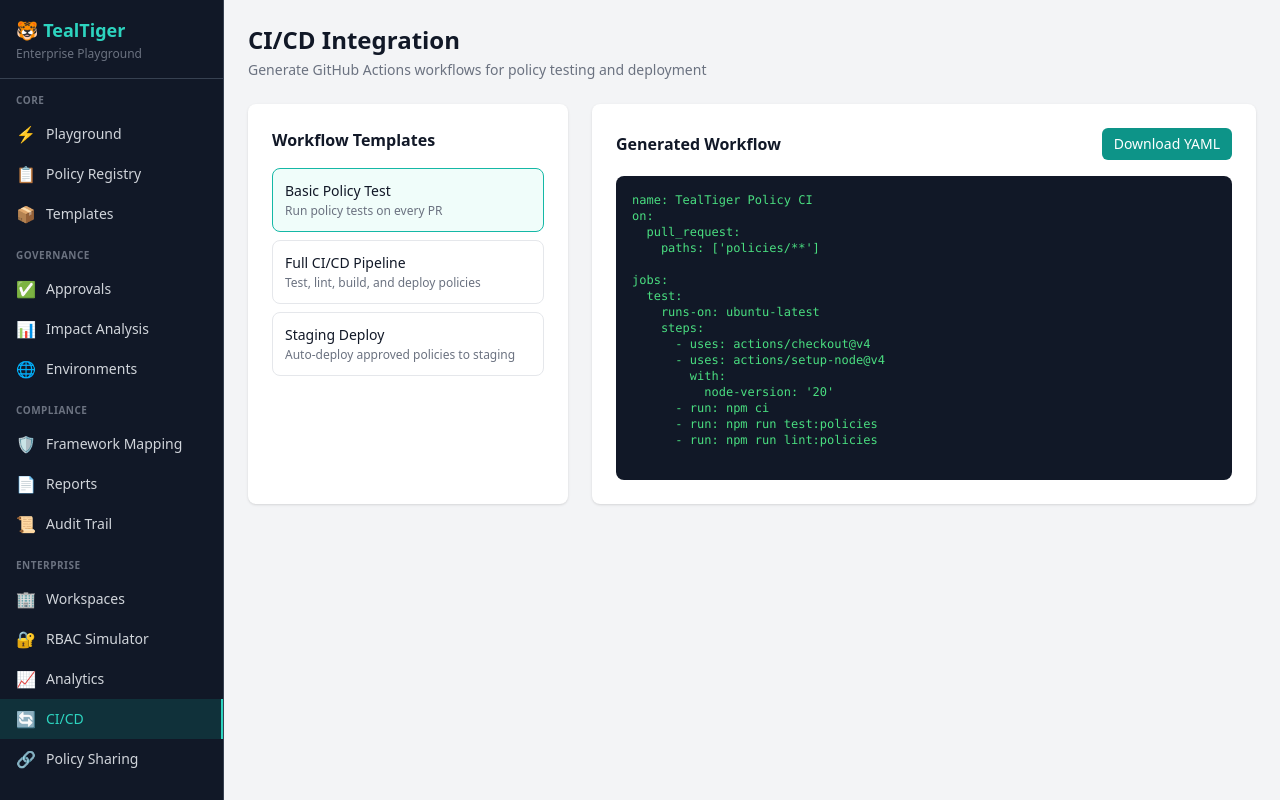
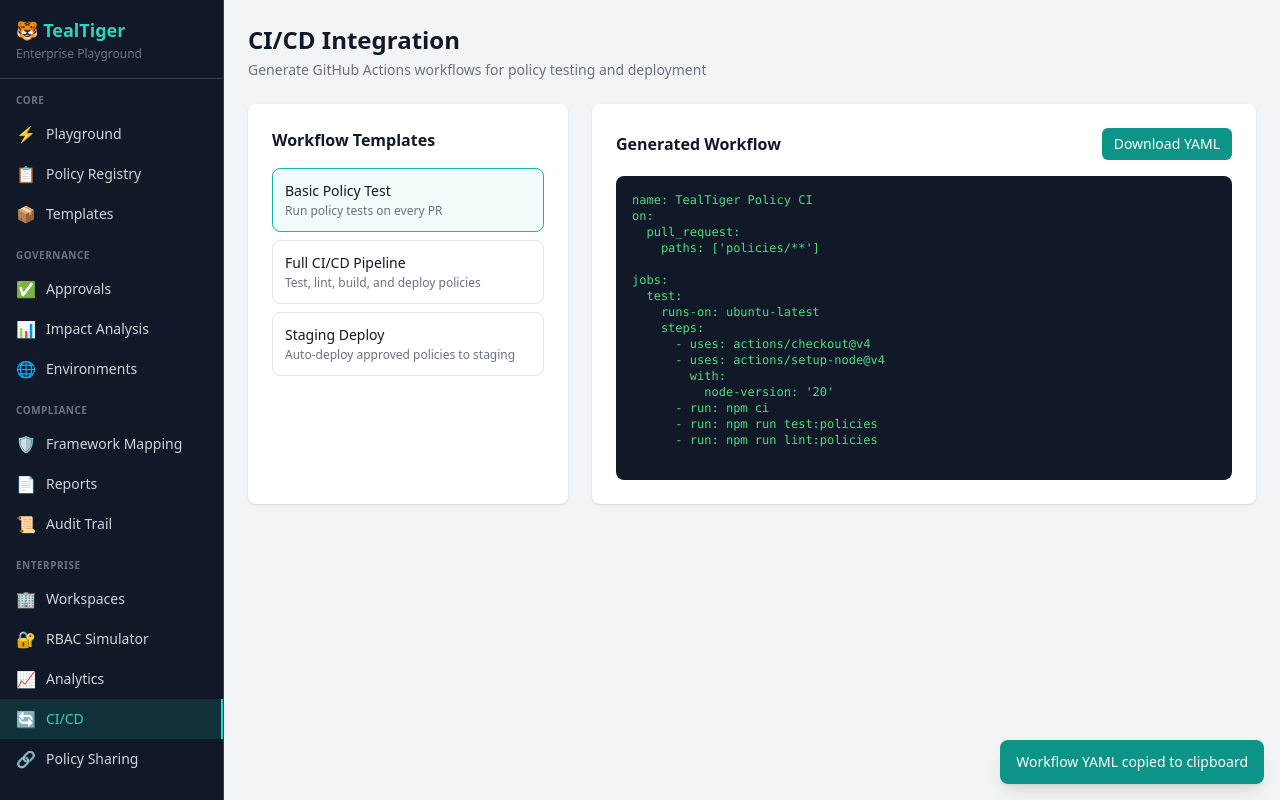
Before and after one commit to agentguard-ai/TealTiger-Playground, a React (Vite) app: page /cicd in a window 1280 px wide. Both pictures are taken after a click on the button "Download YAML". Built offline with nearby package versions, Linux system fonts and the light colour scheme; no server answers.

Commit message:
Add interactive toast notifications to all page buttons

```diff
--- /dev/null
+++ b/src/components/Toast.tsx
@@ -0,0 +1,23 @@
+interface ToastProps {
+  toasts: Array<{ id: number; message: string; type: 'success' | 'info' }>;
+}
+
+export function ToastContainer({ toasts }: ToastProps) {
+  if (toasts.length === 0) return null;
+  return (
+    <div className="fixed bottom-4 right-4 z-50 space-y-2">
+      {toasts.map(t => (
+        <div
+          key={t.id}
+          className={`px-4 py-3 rounded-lg shadow-lg text-sm font-medium animate-slide-up ${
+            t.type === 'success'
+              ? 'bg-teal-600 text-white'
+              : 'bg-gray-800 text-white'
+          }`}
+        >
+          {t.message}
+        </div>
+      ))}
+    </div>
+  );
+}
--- /dev/null
+++ b/src/hooks/useToast.ts
@@ -0,0 +1,21 @@
+import { useState, useCallback } from 'react';
+
+interface Toast {
+  id: number;
+  message: string;
+  type: 'success' | 'info';
+}
+
+let toastId = 0;
+
+export function useToast() {
+  const [toasts, setToasts] = useState<Toast[]>([]);
+
+  const show = useCallback((message: string, type: 'success' | 'info' = 'info') => {
+    const id = ++toastId;
+    setToasts(prev => [...prev, { id, message, type }]);
+    setTimeout(() => setToasts(prev => prev.filter(t => t.id !== id)), 3000);
+  }, []);
+
+  return { toasts, show };
+}
--- a/src/index.css
+++ b/src/index.css
@@ -49,3 +49,11 @@ code {
     min-height: 44px;
   }
 }
+
+@keyframes slide-up {
+  from { opacity: 0; transform: translateY(10px); }
+  to { opacity: 1; transform: translateY(0); }
+}
+.animate-slide-up {
+  animation: slide-up 0.2s ease-out;
+}
--- a/src/pages/AuditPage.tsx
+++ b/src/pages/AuditPage.tsx
@@ -1,3 +1,6 @@
+import { useToast } from '../hooks/useToast';
+import { ToastContainer } from '../components/Toast';
+
 const DEMO_EVENTS = [
   { id: '1', action: 'policy.promoted', actor: 'admin', resource: 'PII Detection v2.1.0', timestamp: '2026-03-15 10:30:00', detail: 'Promoted to Production' },
   { id: '2', action: 'policy.approved', actor: 'security-lead', resource: 'Cost Control v1.3.0', timestamp: '2026-03-14 16:22:00', detail: 'Approved for staging' },
@@ -17,6 +20,8 @@ const ACTION_ICONS: Record<string, string> = {
 };
 
 export function AuditPage() {
+  const { toasts, show } = useToast();
+
   return (
     <div className="p-6">
       <div className="flex items-center justify-between mb-6">
@@ -25,8 +30,8 @@ export function AuditPage() {
           <p className="text-sm text-gray-500 mt-1">Immutable log of all operations</p>
         </div>
         <div className="flex gap-2">
-          <button className="px-3 py-1.5 bg-white text-gray-700 text-sm rounded-md border hover:bg-gray-50">Export CSV</button>
-          <button className="px-3 py-1.5 bg-white text-gray-700 text-sm rounded-md border hover:bg-gray-50">Export JSON</button>
+          <button className="px-3 py-1.5 bg-white text-gray-700 text-sm rounded-md border hover:bg-gray-50" onClick={() => show('Audit trail exported as CSV', 'success')}>Export CSV</button>
+          <button className="px-3 py-1.5 bg-white text-gray-700 text-sm rounded-md border hover:bg-gray-50" onClick={() => show('Audit trail exported as JSON', 'success')}>Export JSON</button>
         </div>
       </div>
       <div className="bg-white rounded-lg shadow overflow-hidden">
@@ -43,6 +48,7 @@ export function AuditPage() {
           </div>
         ))}
       </div>
+      <ToastContainer toasts={toasts} />
     </div>
   );
 }
--- a/src/pages/CICDPage.tsx
+++ b/src/pages/CICDPage.tsx
@@ -1,4 +1,6 @@
 import { useState } from 'react';
+import { useToast } from '../hooks/useToast';
+import { ToastContainer } from '../components/Toast';
 
 const TEMPLATES = [
   { id: 'basic', name: 'Basic Policy Test', desc: 'Run policy tests on every PR' },
@@ -8,6 +10,7 @@ const TEMPLATES = [
 
 export function CICDPage() {
   const [selected, setSelected] = useState('basic');
+  const { toasts, show } = useToast();
 
   return (
     <div className="p-6">
@@ -33,7 +36,7 @@ export function CICDPage() {
         <div className="lg:col-span-2 bg-white rounded-lg shadow p-6">
           <div className="flex items-center justify-between mb-4">
             <h2 className="font-semibold text-gray-900">Generated Workflow</h2>
-            <button className="px-3 py-1.5 bg-teal-600 text-white text-sm rounded-md hover:bg-teal-700">Download YAML</button>
+            <button className="px-3 py-1.5 bg-teal-600 text-white text-sm rounded-md hover:bg-teal-700" onClick={() => show('Workflow YAML copied to clipboard', 'success')}>Download YAML</button>
           </div>
           <pre className="bg-gray-900 text-green-400 p-4 rounded-lg text-xs overflow-auto max-h-96 font-mono">
 {`name: TealTiger Policy CI
@@ -71,6 +74,7 @@ ${selected === 'staging' ? `
           </pre>
         </div>
       </div>
+      <ToastContainer toasts={toasts} />
     </div>
   );
 }
--- a/src/pages/ComplianceReportsPage.tsx
+++ b/src/pages/ComplianceReportsPage.tsx
@@ -1,4 +1,9 @@
+import { useToast } from '../hooks/useToast';
+import { ToastContainer } from '../components/Toast';
+
 export function ComplianceReportsPage() {
+  const { toasts, show } = useToast();
+
   return (
     <div className="p-6">
       <div className="mb-6">
@@ -21,11 +26,12 @@ export function ComplianceReportsPage() {
           </div>
         </div>
         <div className="flex gap-3">
-          <button className="px-4 py-2 bg-teal-600 text-white text-sm rounded-md hover:bg-teal-700">Generate PDF Report</button>
-          <button className="px-4 py-2 bg-white text-gray-700 text-sm rounded-md border hover:bg-gray-50">Export CSV</button>
-          <button className="px-4 py-2 bg-white text-gray-700 text-sm rounded-md border hover:bg-gray-50">Schedule Report</button>
+          <button className="px-4 py-2 bg-teal-600 text-white text-sm rounded-md hover:bg-teal-700" onClick={() => show('PDF report generated successfully', 'success')}>Generate PDF Report</button>
+          <button className="px-4 py-2 bg-white text-gray-700 text-sm rounded-md border hover:bg-gray-50" onClick={() => show('CSV export downloaded', 'success')}>Export CSV</button>
+          <button className="px-4 py-2 bg-white text-gray-700 text-sm rounded-md border hover:bg-gray-50" onClick={() => show('Report scheduling coming in v1.2.0', 'info')}>Schedule Report</button>
         </div>
       </div>
+      <ToastContainer toasts={toasts} />
     </div>
   );
 }
--- a/src/pages/PoliciesPage.tsx
+++ b/src/pages/PoliciesPage.tsx
@@ -1,4 +1,6 @@
 import { useState } from 'react';
+import { useToast } from '../hooks/useToast';
+import { ToastContainer } from '../components/Toast';
 
 const DEMO_POLICIES = [
   { id: '1', name: 'PII Detection & Redaction', state: 'Production', version: '2.1.0', author: 'admin', tags: ['security', 'pii'], updatedAt: '2026-03-10' },
@@ -17,6 +19,7 @@ const STATE_COLORS: Record<string, string> = {
 
 export function PoliciesPage() {
   const [search, setSearch] = useState('');
+  const { toasts, show } = useToast();
   const filtered = DEMO_POLICIES.filter(p =>
     p.name.toLowerCase().includes(search.toLowerCase()) ||
     p.tags.some(t => t.includes(search.toLowerCase()))
@@ -29,7 +32,7 @@ export function PoliciesPage() {
           <h1 className="text-2xl font-bold text-gray-900">Policy Registry</h1>
           <p className="text-sm text-gray-500 mt-1">Manage, version, and review your policies</p>
         </div>
-        <button className="px-4 py-2 bg-teal-600 text-white text-sm rounded-md hover:bg-teal-700">+ New Policy</button>
+        <button className="px-4 py-2 bg-teal-600 text-white text-sm rounded-md hover:bg-teal-700" onClick={() => show('Navigate to Playground to create a policy', 'info')}>+ New Policy</button>
       </div>
       <input
         type="text"
@@ -64,6 +67,7 @@ export function PoliciesPage() {
           </tbody>
         </table>
       </div>
+      <ToastContainer toasts={toasts} />
     </div>
   );
 }
--- a/src/pages/SharingPage.tsx
+++ b/src/pages/SharingPage.tsx
@@ -1,4 +1,9 @@
+import { useToast } from '../hooks/useToast';
+import { ToastContainer } from '../components/Toast';
+
 export function SharingPage() {
+  const { toasts, show } = useToast();
+
   return (
     <div className="p-6">
       <div className="mb-6">
@@ -26,10 +31,11 @@ export function SharingPage() {
                 <span key={t} className="bg-gray-100 text-gray-600 text-xs px-2 py-0.5 rounded">{t}</span>
               ))}
             </div>
-            <button className="mt-3 w-full px-3 py-1.5 bg-teal-600 text-white text-xs rounded-md hover:bg-teal-700">Fork to Workspace</button>
+            <button className="mt-3 w-full px-3 py-1.5 bg-teal-600 text-white text-xs rounded-md hover:bg-teal-700" onClick={() => show('Policy forked to your workspace', 'success')}>Fork to Workspace</button>
           </div>
         ))}
       </div>
+      <ToastContainer toasts={toasts} />
     </div>
   );
 }
--- a/src/pages/WorkspacesPage.tsx
+++ b/src/pages/WorkspacesPage.tsx
@@ -1,4 +1,9 @@
+import { useToast } from '../hooks/useToast';
+import { ToastContainer } from '../components/Toast';
+
 export function WorkspacesPage() {
+  const { toasts, show } = useToast();
+
   return (
     <div className="p-6">
       <div className="flex items-center justify-between mb-6">
@@ -6,7 +11,7 @@ export function WorkspacesPage() {
           <h1 className="text-2xl font-bold text-gray-900">Workspace Management</h1>
           <p className="text-sm text-gray-500 mt-1">Manage team workspaces, members, and permissions</p>
         </div>
-        <button className="px-4 py-2 bg-teal-600 text-white text-sm rounded-md hover:bg-teal-700">+ New Workspace</button>
+        <button className="px-4 py-2 bg-teal-600 text-white text-sm rounded-md hover:bg-teal-700" onClick={() => show('Workspace creation coming in v1.2.0', 'info')}>+ New Workspace</button>
       </div>
       <div className="grid grid-cols-1 md:grid-cols-2 gap-6">
         <div className="bg-white rounded-lg shadow p-6">
@@ -48,6 +53,7 @@ export function WorkspacesPage() {
           </div>
         </div>
       </div>
+      <ToastContainer toasts={toasts} />
     </div>
   );
 }
```
